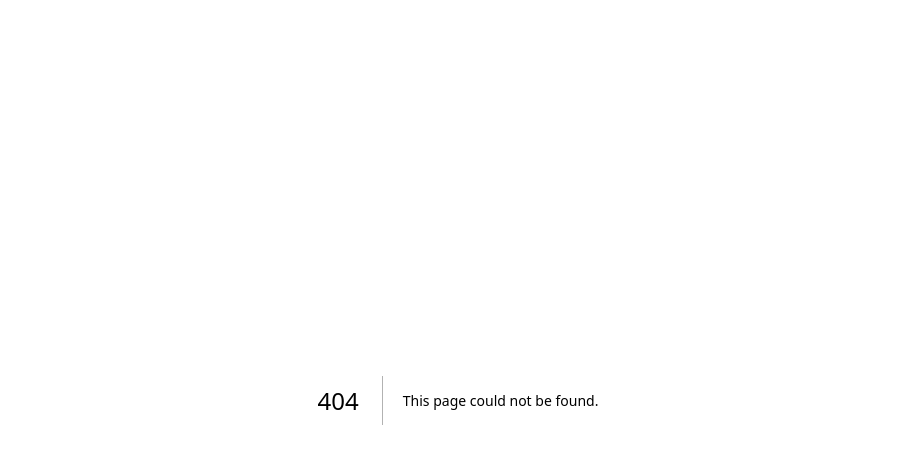
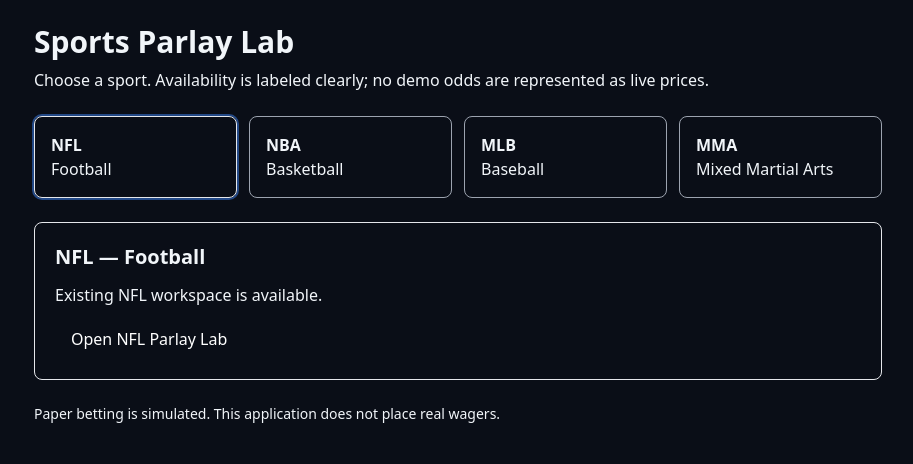
Before and after one commit to rkeegan92-aznpmpn/sports-parlay-lab, a Next.js app in the folder nfl-parlay-lab/: page /sports in a window 1280 px wide. Before the commit this address had no page. Shown: the top 464 px of the page, without its empty margins (182-1095 px from the left). Built offline with nearby package versions, Linux system fonts and the light colour scheme.

Commit message:
Add honest multi-sport navigation foundation

```diff
--- /dev/null
+++ b/nfl-parlay-lab/src/app/sports/page.tsx
@@ -0,0 +1,44 @@
+'use client';
+
+import Link from 'next/link';
+import { useState } from 'react';
+
+type Sport = 'NFL' | 'NBA' | 'MLB' | 'MMA';
+const sports: { id: Sport; title: string; detail: string }[] = [
+  { id: 'NFL', title: 'Football', detail: 'Existing NFL workspace is available.' },
+  { id: 'NBA', title: 'Basketball', detail: 'NBA markets and providers are not connected yet.' },
+  { id: 'MLB', title: 'Baseball', detail: 'MLB markets and providers are not connected yet.' },
+  { id: 'MMA', title: 'Mixed Martial Arts', detail: 'MMA markets and providers are not connected yet.' },
+];
+
+export default function SportsHome() {
+  const [selected, setSelected] = useState<Sport>('NFL');
+  const current = sports.find((sport) => sport.id === selected)!;
+  return (
+    <main className="mx-auto max-w-4xl p-6 space-y-6">
+      <header className="space-y-2">
+        <h1 className="text-3xl font-bold">Sports Parlay Lab</h1>
+        <p>Choose a sport. Availability is labeled clearly; no demo odds are represented as live prices.</p>
+      </header>
+      <nav aria-label="Sports" className="grid grid-cols-2 gap-3 sm:grid-cols-4">
+        {sports.map((sport) => (
+          <button key={sport.id} type="button" aria-pressed={selected === sport.id}
+            onClick={() => setSelected(sport.id)}
+            className={`rounded-lg border p-4 text-left ${selected === sport.id ? 'border-blue-500 ring-2 ring-blue-500' : 'border-gray-400'}`}>
+            <strong className="block">{sport.id}</strong><span>{sport.title}</span>
+          </button>
+        ))}
+      </nav>
+      <section aria-live="polite" className="rounded-lg border p-5 space-y-3">
+        <h2 className="text-xl font-semibold">{current.id} — {current.title}</h2>
+        <p>{current.detail}</p>
+        {selected === 'NFL' ? (
+          <Link href="/" className="inline-block rounded bg-blue-700 px-4 py-2 text-white">Open NFL Parlay Lab</Link>
+        ) : (
+          <p role="status">Coming soon: verified events, supported player props, six-pick generation, and saved paper tickets. No betting or ticket generation is enabled for this sport yet.</p>
+        )}
+      </section>
+      <p className="text-sm">Paper betting is simulated. This application does not place real wagers.</p>
+    </main>
+  );
+}
```
